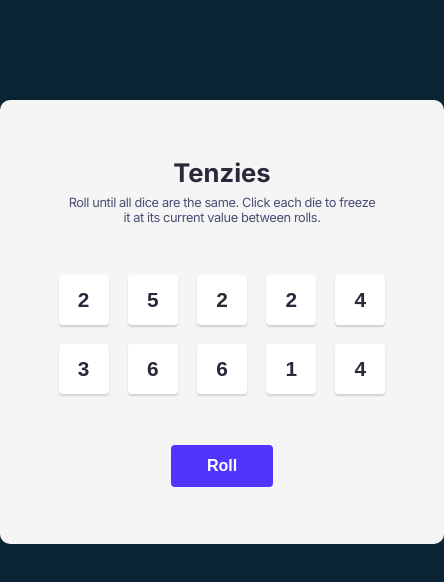
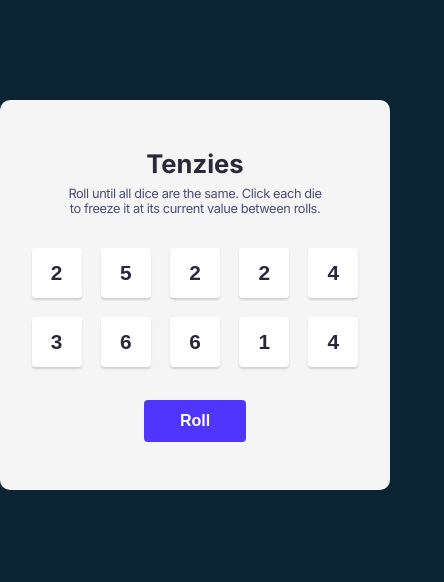
Before and after one commit to ilya-aby/scrimba-tenzies, a React (Vite) app: page / in a window 390 px wide. Shown: the top 582 px of the page, 444 px wide, since content can reach past the window. Built offline with nearby package versions, Linux system fonts and the light colour scheme.

Commit message:
Fix layout for mobile

```diff
--- a/src/index.css
+++ b/src/index.css
@@ -1,7 +1,15 @@
+*, *::before, *::after {
+  box-sizing: border-box;
+}
+
 html, body {
   margin: 0;
   padding: 0;
-  box-sizing: border-box;
+  width: 100vw;
+}
+
+#root {
+  width: 100%;
 }
 
 h1, h2, h3, h4, h5, h6, p {
@@ -15,8 +23,9 @@ body {
 
 main {
   background-color: #F5F5F5;
-  width: 380px;
-  height: 380px;
+  width: 100%;
+  max-width: 400px;
+  aspect-ratio: 1 / 1;
   margin: 100px auto;
   padding: 2em;
   border-radius: 10px;
```
